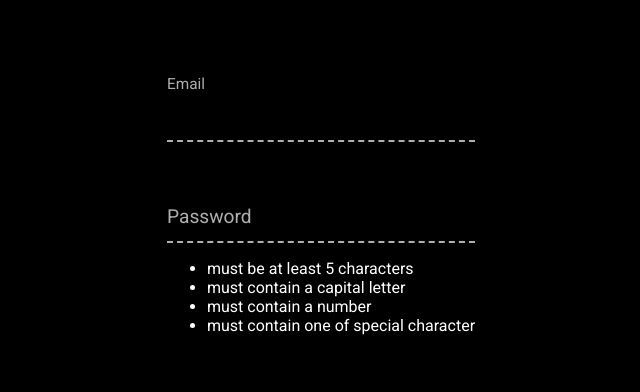
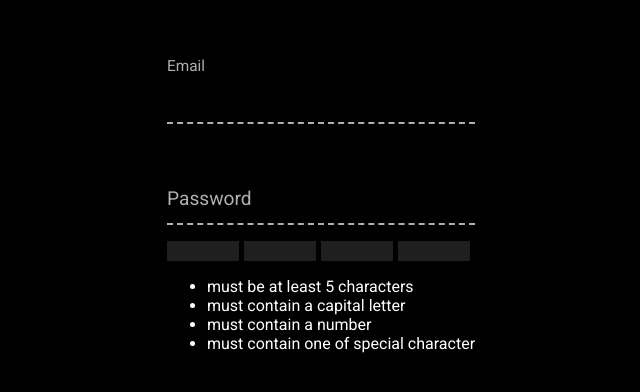
Before and after one commit to r3nanp/loginform-animation, a Svelte app: page / in a window 1280 px wide. Shown: the part 212-604 px from the top of the page, without its empty margins (319-959 px from the left). Built offline with nearby package versions, Linux system fonts and the light colour scheme.

Commit message:
feat: add the styles

```diff
--- a/package.json
+++ b/package.json
@@ -1,6 +1,11 @@
 {
   "name": "svelte-app",
   "version": "1.0.0",
+  "author": {
+    "name": "Renan Pereira",
+    "email": "renanmol87@gmail.com",
+    "url": "https://github.com/r3nanp"
+  },
   "scripts": {
     "build": "rollup -c",
     "dev": "rollup -c -w",
--- a/src/App.svelte
+++ b/src/App.svelte
@@ -86,6 +86,20 @@
     transform: scale(0.8) translateY(-5rem);
   }
 
+  .strength {
+    display: flex;
+    height: 20px;
+    width: 100%;
+  }
+
+  .bar {
+    margin-right: 5px;
+    height: 100%;
+    width: 25%;
+    transition: box-shadow 500ms;
+    box-shadow: inset 0 20px #1f1f1f;
+  }
+
 </style>
 
 <main>
```
